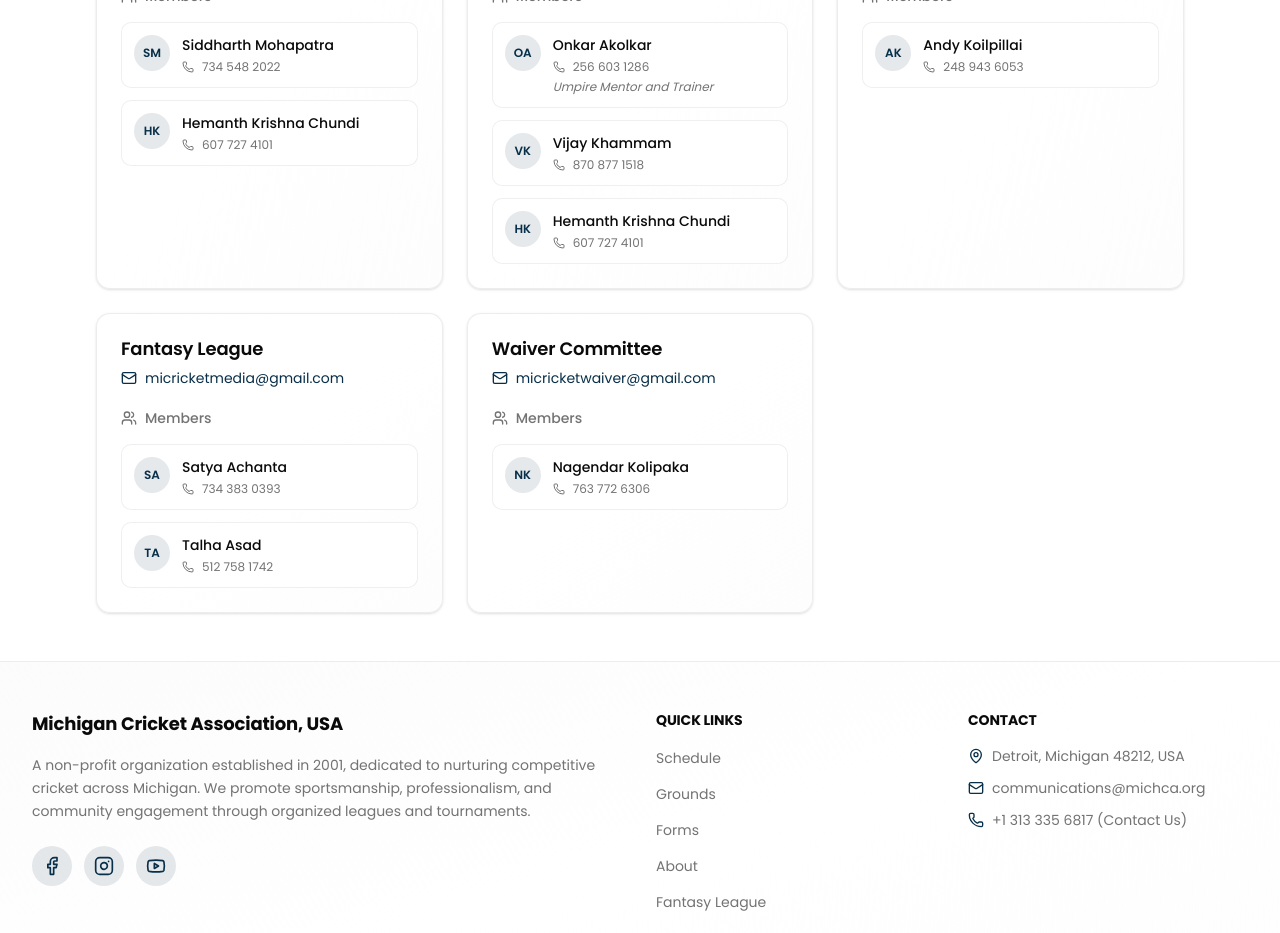
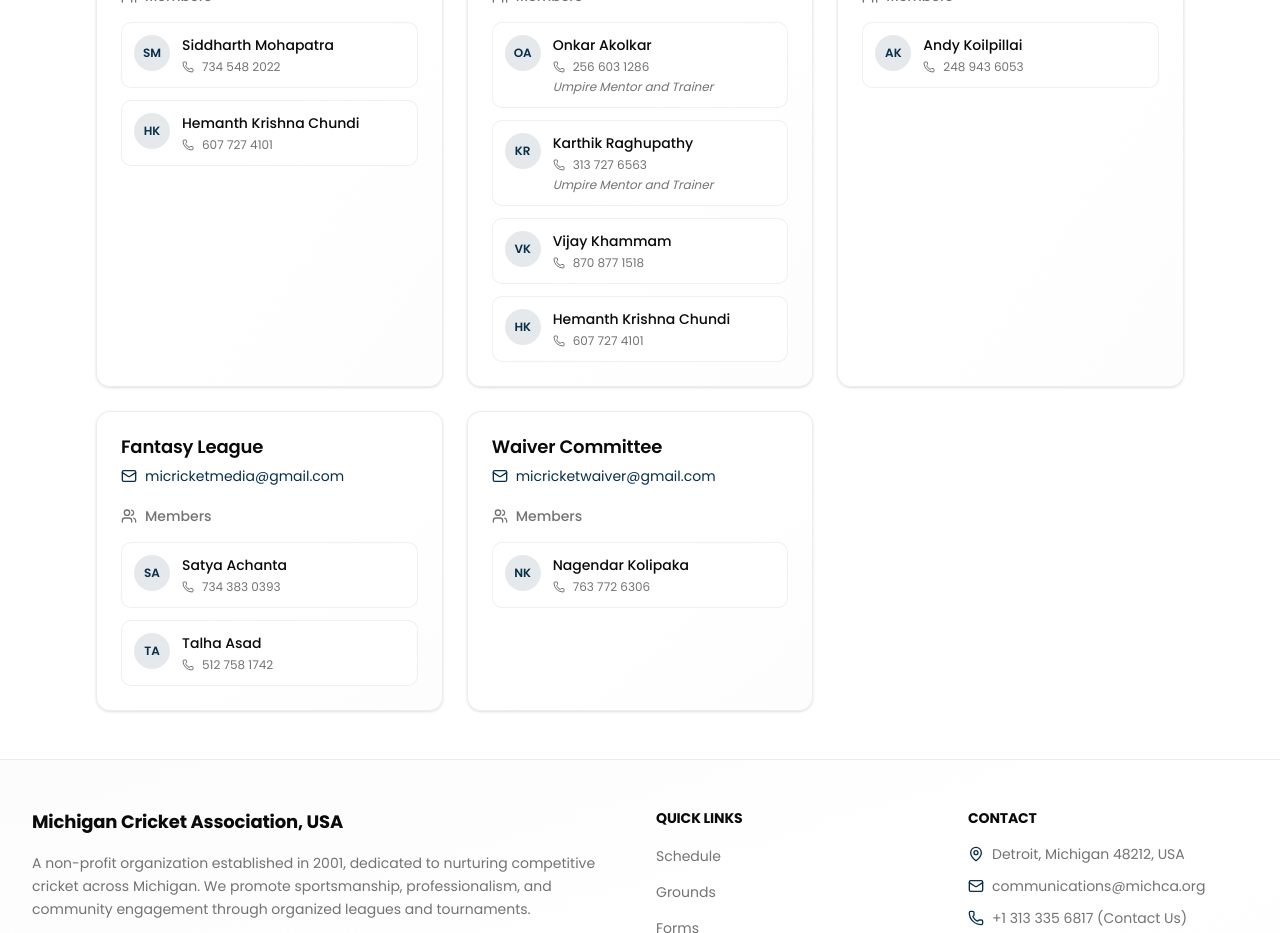
Before and after one commit to SatyaAchanta/michca-portal, a Next.js app: page /committees in a window 1280 px wide. Shown: the part 960-1893 px from the top of the page. Built offline with nearby package versions, Linux system fonts and the light colour scheme.

Commit message:
Add karthik raghupathy in umpires

```diff
--- a/src/app/committees/page.tsx
+++ b/src/app/committees/page.tsx
@@ -28,6 +28,7 @@
     email: "micricketumpires@gmail.com",
     members: [
       { name: "Onkar Akolkar", phone: "256 603 1286", note: "Umpire Mentor and Trainer" },
+      { name: "Karthik Raghupathy", phone: "313 727 6563", note: "Umpire Mentor and Trainer" },
       { name: "Vijay Khammam", phone: "870 877 1518" },
       { name: "Hemanth Krishna Chundi", phone: "607 727 4101" },
     ],
```
